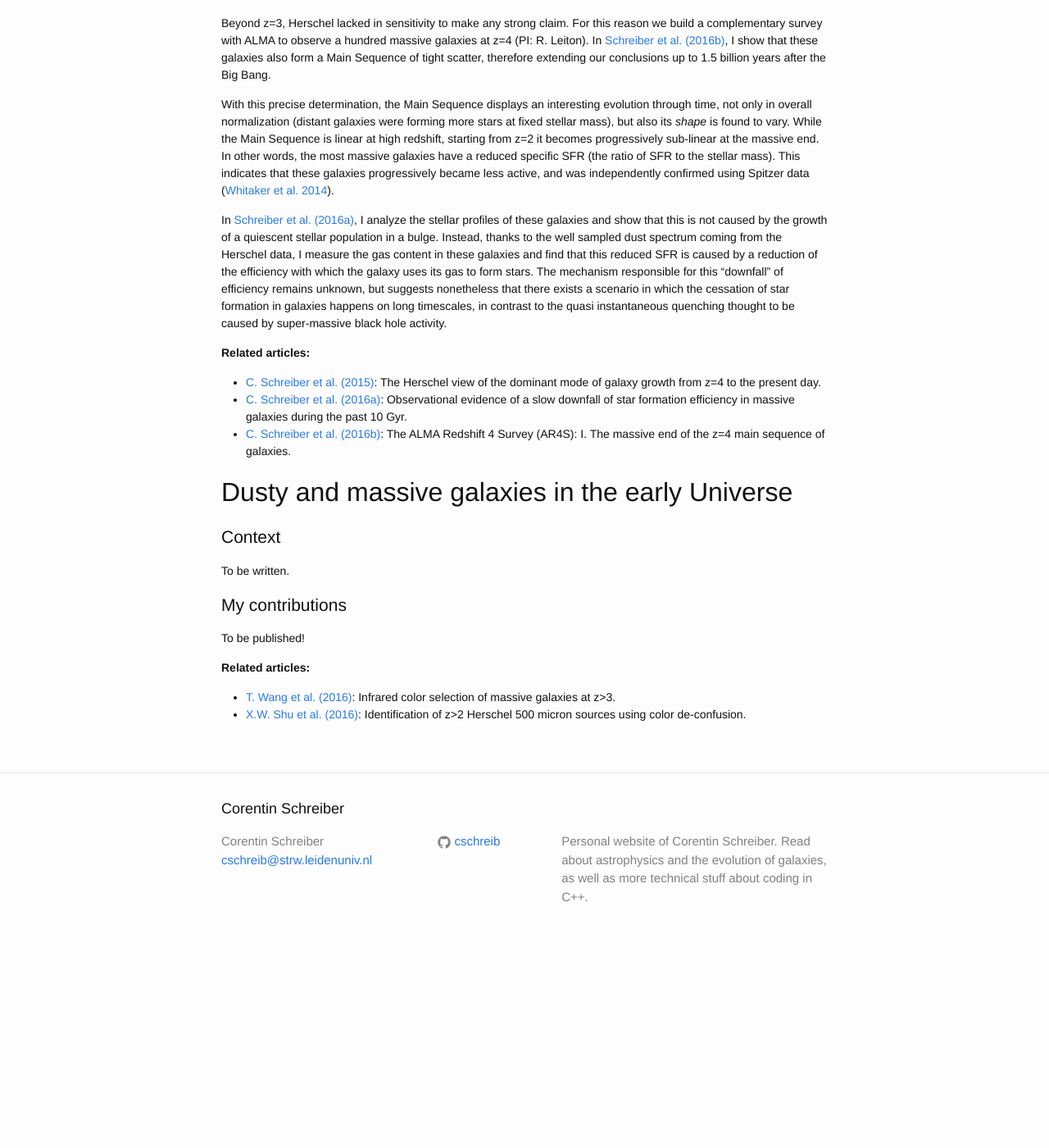
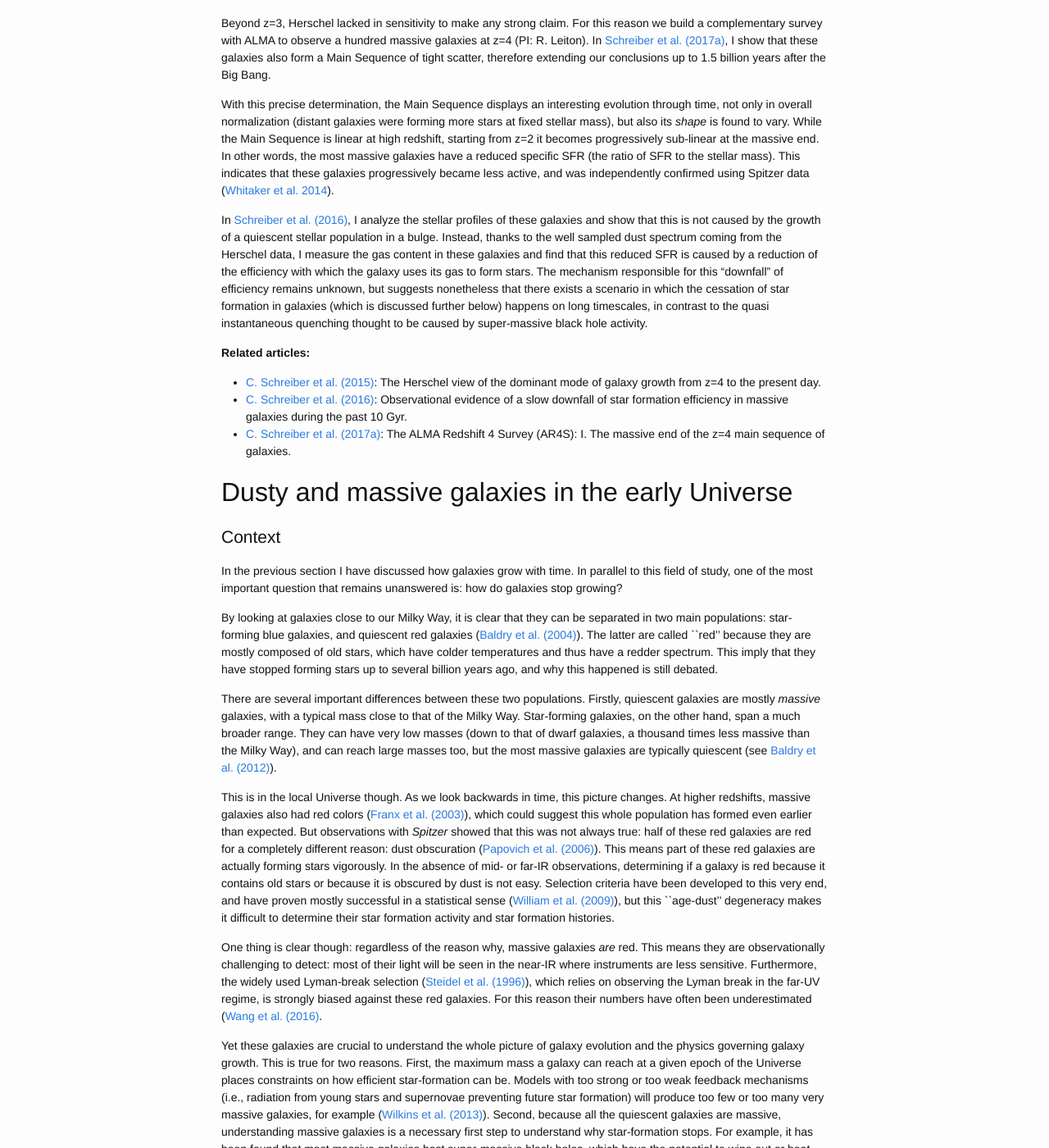
Before and after one commit to cschreib/cschreib.github.io, a Jekyll site: the page built from research.md, in a window 1280 px wide and 1400 px high, scrolled down 1430 px. Shown: the whole window at 82% size. Built offline with Jekyll 4.4.1, drawn with Linux system fonts in a browser that asks for light colours; before the commit the page ends 2595 px from its top, so only the background shows below that; some of the changed text lies outside the part shown.

Commit message:
Added context for distant red galaxies

```diff
--- a/research.md
+++ b/research.md
@@ -32,24 +32,36 @@ In [Schreiber et al. (2015)](http://adsabs.harvard.edu/abs/2015A%26A...575A..74S
 
 Using this data set, I found that the Main Sequence was already in place at z=3 with a constant scatter, and deduced that more than 66% of the present day stars were formed in galaxies evolving on this sequence. This definitively showed that the secular mode of galaxy growth introduced above was the dominant mechanism for star formation in galaxies. In contrast, starbursting galaxies that do not belong to the sequence remain rare, and contribute only 10% of the star formation activity at all times, suggesting that mergers never play a significant role.
 
-Beyond z=3, Herschel lacked in sensitivity to make any strong claim. For this reason we build a complementary survey with ALMA to observe a hundred massive galaxies at z=4 (PI: R. Leiton). In [Schreiber et al. (2016b)](http://adsabs.harvard.edu/abs/2016arXiv160606252S), I show that these galaxies also form a Main Sequence of tight scatter, therefore extending our conclusions up to 1.5 billion years after the Big Bang.
+Beyond z=3, Herschel lacked in sensitivity to make any strong claim. For this reason we build a complementary survey with ALMA to observe a hundred massive galaxies at z=4 (PI: R. Leiton). In [Schreiber et al. (2017a)](http://adsabs.harvard.edu/abs/2017A%26A...599A.134S), I show that these galaxies also form a Main Sequence of tight scatter, therefore extending our conclusions up to 1.5 billion years after the Big Bang.
 
 With this precise determination, the Main Sequence displays an interesting evolution through time, not only in overall normalization (distant galaxies were forming more stars at fixed stellar mass), but also its *shape* is found to vary. While the Main Sequence is linear at high redshift, starting from z=2 it becomes progressively sub-linear at the massive end. In other words, the most massive galaxies have a reduced specific SFR (the ratio of SFR to the stellar mass). This indicates that these galaxies progressively became less active, and was independently confirmed using Spitzer data ([Whitaker et al. 2014](http://adsabs.harvard.edu/abs/2014ApJ...795..104W)).
 
-In [Schreiber et al. (2016a)](http://adsabs.harvard.edu/abs/2016A%26A...589A..35S), I analyze the stellar profiles of these galaxies and show that this is not caused by the growth of a quiescent stellar population in a bulge. Instead, thanks to the well sampled dust spectrum coming from the Herschel data, I measure the gas content in these galaxies and find that this reduced SFR is caused by a reduction of the efficiency with which the galaxy uses its gas to form stars. The mechanism responsible for this "downfall" of efficiency remains unknown, but suggests nonetheless that there exists a scenario in which the cessation of star formation in galaxies happens on long timescales, in contrast to the quasi instantaneous quenching thought to be caused by super-massive black hole activity.
+In [Schreiber et al. (2016)](http://adsabs.harvard.edu/abs/2016A%26A...589A..35S), I analyze the stellar profiles of these galaxies and show that this is not caused by the growth of a quiescent stellar population in a bulge. Instead, thanks to the well sampled dust spectrum coming from the Herschel data, I measure the gas content in these galaxies and find that this reduced SFR is caused by a reduction of the efficiency with which the galaxy uses its gas to form stars. The mechanism responsible for this "downfall" of efficiency remains unknown, but suggests nonetheless that there exists a scenario in which the cessation of star formation in galaxies (which is discussed further below) happens on long timescales, in contrast to the quasi instantaneous quenching thought to be caused by super-massive black hole activity.
 
 __Related articles:__
 
 - [C. Schreiber et al. (2015)](http://adsabs.harvard.edu/abs/2015A%26A...575A..74S): The Herschel view of the dominant mode of galaxy growth from z=4 to the present day.
-- [C. Schreiber et al. (2016a)](http://adsabs.harvard.edu/abs/2016A%26A...589A..35S): Observational evidence of a slow downfall of star formation efficiency in massive galaxies during the past 10 Gyr.
-- [C. Schreiber et al. (2016b)](http://adsabs.harvard.edu/abs/2016arXiv160606252S): The ALMA Redshift 4 Survey (AR4S): I. The massive end of the z=4 main sequence of galaxies.
+- [C. Schreiber et al. (2016)](http://adsabs.harvard.edu/abs/2016A%26A...589A..35S): Observational evidence of a slow downfall of star formation efficiency in massive galaxies during the past 10 Gyr.
+- [C. Schreiber et al. (2017a)](http://adsabs.harvard.edu/abs/2017A%26A...599A.134S): The ALMA Redshift 4 Survey (AR4S): I. The massive end of the z=4 main sequence of galaxies.
 
 ## Dusty and massive galaxies in the early Universe
 
 # Context
 {:.no_toc}
 
-To be written.
+In the previous section I have discussed how galaxies grow with time. In parallel to this field of study, one of the most important question that remains unanswered is: how do galaxies stop growing?
+
+By looking at galaxies close to our Milky Way, it is clear that they can be separated in two main populations: star-forming blue galaxies, and quiescent red galaxies ([Baldry et al. (2004)](http://adsabs.harvard.edu/abs/2004ApJ...600..681B)). The latter are called ``red'' because they are mostly composed of old stars, which have colder temperatures and thus have a redder spectrum. This imply that they have stopped forming stars up to several billion years ago, and why this happened is still debated.
+
+There are several important differences between these two populations. Firstly, quiescent galaxies are mostly _massive_ galaxies, with a typical mass close to that of the Milky Way. Star-forming galaxies, on the other hand, span a much broader range. They can have very low masses (down to that of dwarf galaxies, a thousand times less massive than the Milky Way), and can reach large masses too, but the most massive galaxies are typically quiescent (see [Baldry et al. (2012)](http://adsabs.harvard.edu/abs/2012MNRAS.421..621B)).
+
+This is in the local Universe though. As we look backwards in time, this picture changes. At higher redshifts, massive galaxies also had red colors ([Franx et al. (2003)](http://adsabs.harvard.edu/abs/2003ApJ...587L..79F)), which could suggest this whole population has formed even earlier than expected. But observations with _Spitzer_ showed that this was not always true: half of these red galaxies are red for a completely different reason: dust obscuration ([Papovich et al. (2006)](http://adsabs.harvard.edu/abs/2006ApJ...640...92P)). This means part of these red galaxies are actually forming stars vigorously. In the absence of mid- or far-IR observations, determining if a galaxy is red because it contains old stars or because it is obscured by dust is not easy. Selection criteria have been developed to this very end, and have proven mostly successful in a statistical sense ([William et al. (2009)](http://adsabs.harvard.edu/abs/2009ApJ...691.1879W)), but this ``age-dust'' degeneracy makes it difficult to determine their star formation activity and star formation histories.
+
+One thing is clear though: regardless of the reason why, massive galaxies _are_ red. This means they are observationally challenging to detect: most of their light will be seen in the near-IR where instruments are less sensitive. Furthermore, the widely used Lyman-break selection ([Steidel et al. (1996)](http://adsabs.harvard.edu/abs/1996ApJ...462L..17S)), which relies on observing the Lyman break in the far-UV regime, is strongly biased against these red galaxies. For this reason their numbers have often been underestimated ([Wang et al. (2016)](http://adsabs.harvard.edu/abs/2016ApJ...816...84W).
+
+Yet these galaxies are crucial to understand the whole picture of galaxy evolution and the physics governing galaxy growth. This is true for two reasons. First, the maximum mass a galaxy can reach at a given epoch of the Universe places constraints on how efficient star-formation can be. Models with too strong or too weak feedback mechanisms (i.e., radiation from young stars and supernovae preventing future star formation) will produce too few or too many very massive galaxies, for example ([Wilkins et al. (2013)](http://adsabs.harvard.edu/abs/2013MNRAS.429.2098W)). Second, because all the quiescent galaxies are massive, understanding massive galaxies is a necessary first step to understand why star-formation stops. For example, it has been found that most massive galaxies host super-massive black holes, which have the potential to wipe out or heat the gas in their host galaxy ([Cattaneo et al. (2009)](http://adsabs.harvard.edu/abs/2009Natur.460..213C)) and may be the reason why galaxies ``quench'' their star formation.
+
+The more backward in time we look, the more interesting things become. Indeed, at higher redshifts, the age of the Universe was smaller, and there was less time for everything to happen. If a massive galaxy is observed in the present day, it could have grown slowly and steadily since the Big Bang, or it could have formed rapidly at essentially any time and then stopped growing. In contrast, in the young Universe, the options are more limited. A massive galaxy observed at a redshift z=2 only had 3 billion years to grow, meaning it must have formed relatively fast ([Kriek et al. (2009)](http://adsabs.harvard.edu/abs/2009ApJ...700..221K)).
 
 # My contributions
 {:.no_toc}
@@ -60,3 +72,4 @@ __Related articles:__
 
 - [T. Wang et al. (2016)](http://adsabs.harvard.edu/abs/2016ApJ...816...84W): Infrared color selection of massive galaxies at z>3.
 - [X.W. Shu et al. (2016)](http://adsabs.harvard.edu/abs/2016ApJS..222....4S): Identification of z>2 Herschel 500 micron sources using color de-confusion.
+- [Glazebrook et al. (2017)](http://adsabs.harvard.edu/abs/2017Natur.544...71G): A massive, quiescent galaxy at a redshift of 3.717
```
